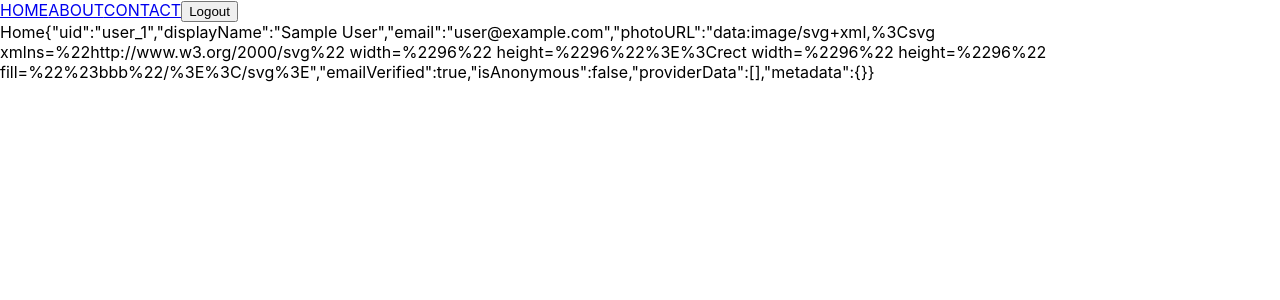
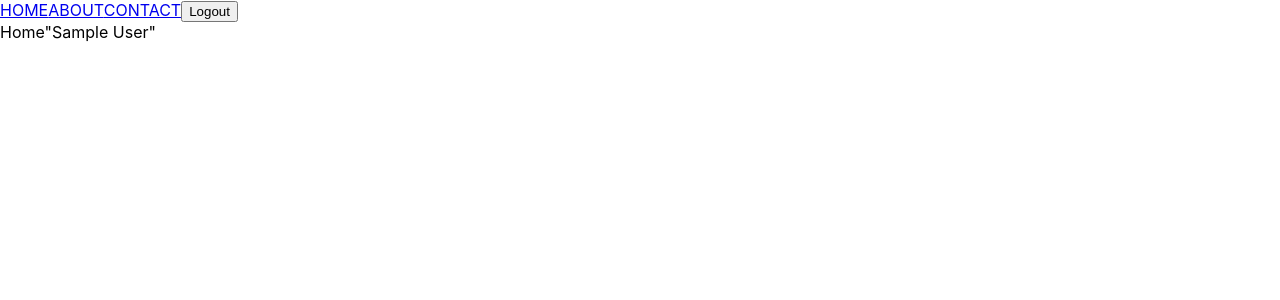
Before and after one commit to nareshban1/googleanalyticsreact, a React (Create React App) app: page / in a window 1280 px wide. Shown: the top 300 px of the page. Built offline with nearby package versions, Linux system fonts and the light colour scheme; no server answers; sample sign-in values are in the browser's storage.

Commit message:
feat: show only username

```diff
--- a/src/routes/Home.tsx
+++ b/src/routes/Home.tsx
@@ -6,7 +6,7 @@ const Home = () => {
   return (
     <div>
       Home
-      {JSON.stringify(currentUser)}
+      {JSON.stringify(currentUser?.displayName)}
     </div>
   );
 };
```
